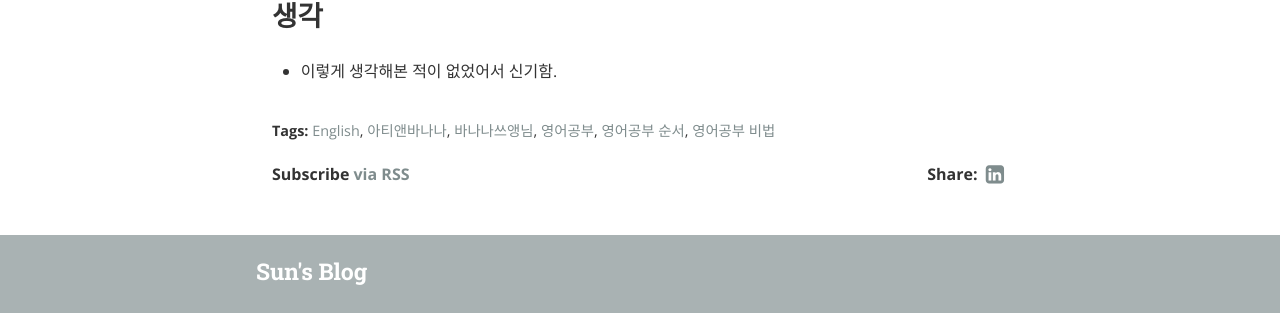
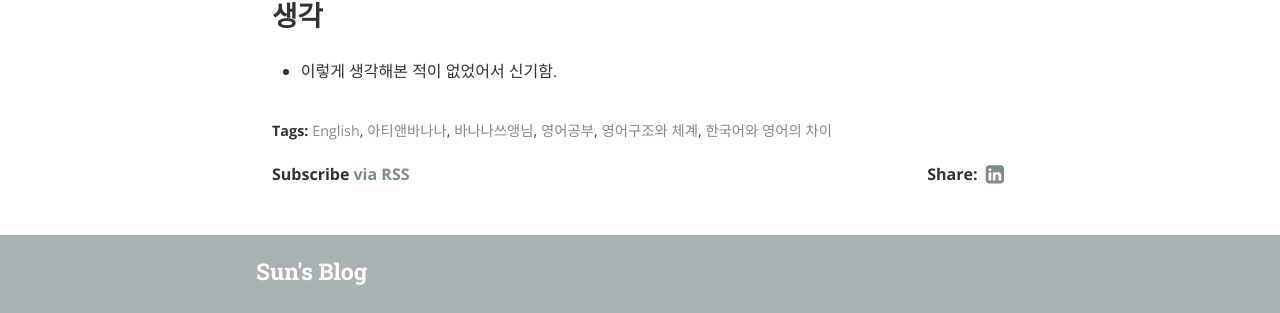
Before and after one commit to gptjs409/gptjs409.github.io, a Jekyll site: the page built from _posts/english/2019-10-20-banana-english-1.md, in a window 1280 px wide and 900 px high, scrolled down 3169 px. Shown: the part 442-755 px from the top of the window. Built offline with Jekyll 4.4.1, drawn with Linux system fonts in a browser that asks for light colours; nearby versions of some CDN libraries.

Commit message:
Update 2019-10-20-banana-english-1.md

```diff
--- a/_posts/english/2019-10-20-banana-english-1.md
+++ b/_posts/english/2019-10-20-banana-english-1.md
@@ -9,8 +9,8 @@ tags:
   - 아티앤바나나
   - 바나나쓰앵님
   - 영어공부
-  - 영어공부 순서
-  - 영어공부 비법
+  - 영어구조와 체계
+  - 한국어와 영어의 차이
 ---
 
 ## 저작권 표시
```
